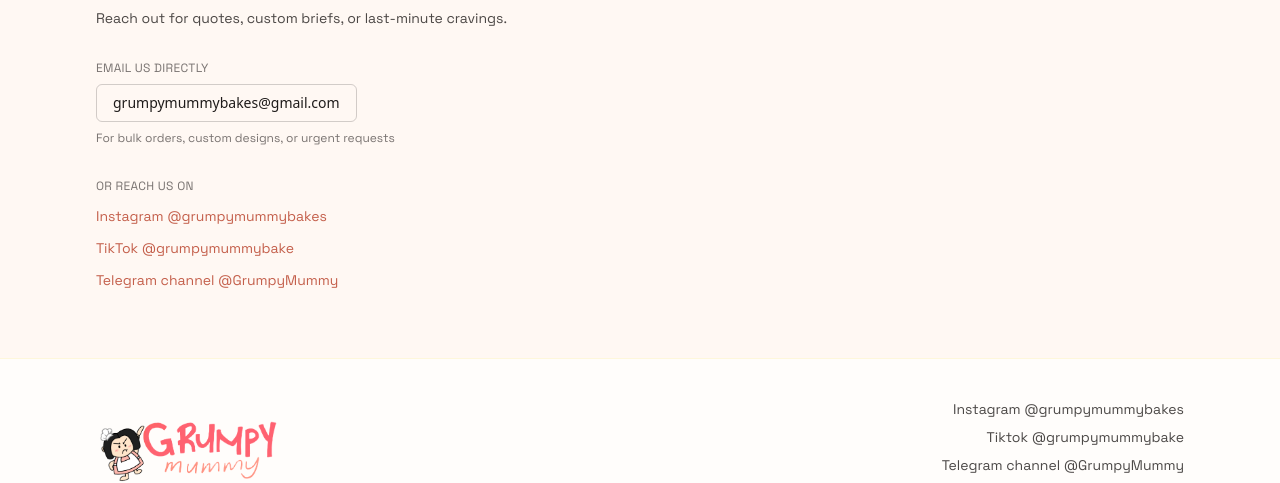
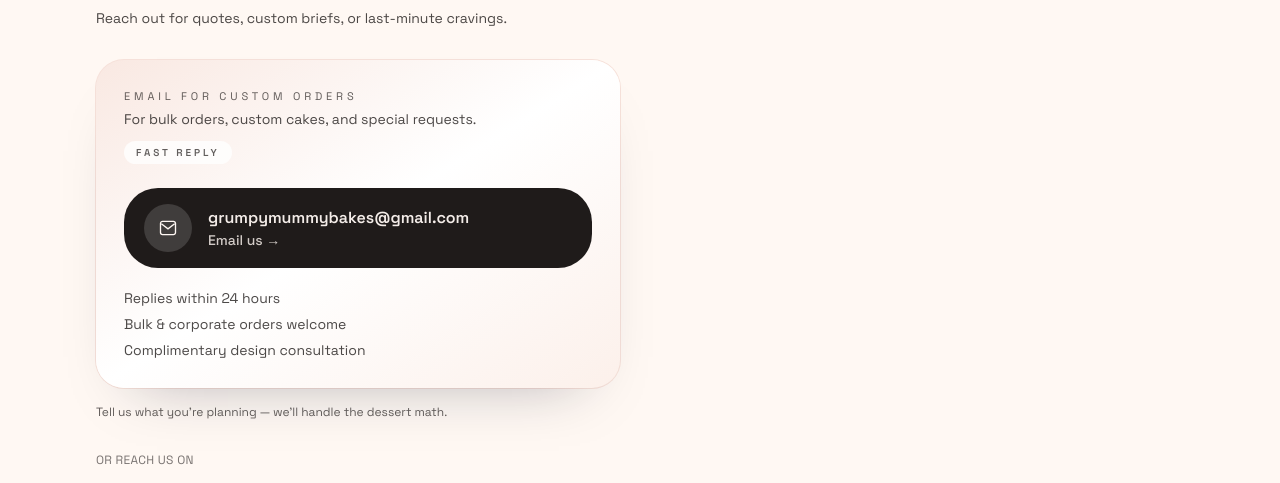
Before and after one commit to seanseethesean/GrumpyMummy, a React (Vite) app: page /contact in a window 1280 px wide. Shown: the part 257-740 px from the top of the page. Built offline with nearby package versions, Linux system fonts and the light colour scheme; no server answers; the database is empty.

Commit message:
FAQ page
FAQ page done

```diff
--- a/src/pages/About.tsx
+++ b/src/pages/About.tsx
@@ -4,9 +4,8 @@ const About = () => (
       <p className="text-xs uppercase tracking-[0.3em] text-charcoal/60">About us</p>
       <h1 className="font-display text-4xl text-charcoal">Grumpy Mummy is a tiny but mighty dessert studio</h1>
       <p className="mt-4 text-base text-charcoal/80">
-        We started as a weekend project for friends who wanted a cheesecake that tasted like cream cheese, not sugar. Today we bake
-        in a dedicated home studio certified for small batch production. Every order is handmade, labeled with storage instructions,
-        and handed off with the same stern care we give our family.
+        Grumpy Mummy began as weekend bakes for friends — desserts made by the founder and his mum, brought to school for friends to try. One of us baked; the other kept coming back with ideas. After a year of empty containers and repeat requests, we decided to make it official.
+        Every order is handmade, clearly labeled with storage instructions, and packed with the same stern care we reserve for family.
       </p>
     </section>
 
@@ -32,15 +31,15 @@ const About = () => (
     <section className="grid gap-6 md:grid-cols-3">
       <div className="rounded-3xl border border-amber-100/60 bg-white/70 p-6">
         <h3 className="font-display text-xl text-charcoal">What makes us different</h3>
-        <p className="mt-2 text-sm text-charcoal/80">We treat desserts like a craft, balancing texture, acidity, and salt.</p>
+        <p className="mt-2 text-sm text-charcoal/80">We treat desserts like a craft, balancing texture, acidity, and salt</p>
       </div>
       <div className="rounded-3xl border border-amber-100/60 bg-white/70 p-6">
         <h3 className="font-display text-xl text-charcoal">Lead time</h3>
-        <p className="mt-2 text-sm text-charcoal/80">Standard bakes need 3-4 days. Customs need 10 days. Rush orders depend on oven space.</p>
+        <p className="mt-2 text-sm text-charcoal/80">Weekly pre-orders lock every Saturday Customs need about 10 days</p>
       </div>
       <div className="rounded-3xl border border-amber-100/60 bg-white/70 p-6">
         <h3 className="font-display text-xl text-charcoal">Pickup & Delivery</h3>
-        <p className="mt-2 text-sm text-charcoal/80">Self pick-up near Farrer Park or courier islandwide (fee based on zone).</p>
+        <p className="mt-2 text-sm text-charcoal/80">Flexible weekday pickup at NUS or Pasir Ris</p>
       </div>
     </section>
   </div>
--- a/src/pages/Contact.tsx
+++ b/src/pages/Contact.tsx
@@ -45,22 +45,55 @@ return (
       </p>
 
       {/* Primary CTA: Email */}
-      <div className="mt-8">
-        <p className="text-xs uppercase tracking-wide text-charcoal/60">
-          Email us directly
-        </p>
+      <div className="mt-8 rounded-[28px] bg-gradient-to-br from-brand-base/10 via-white to-brand-base/5 p-7 ring-1 ring-brand-base/15 shadow-[0_30px_60px_-40px_rgba(15,23,42,0.35)]">
+        <div className="flex flex-wrap items-center justify-between gap-3">
+          <div>
+            <p className="text-[11px] uppercase tracking-[0.35em] text-charcoal/70">
+              Email for custom orders
+            </p>
+            <p className="mt-1 text-sm text-charcoal/80">
+              For bulk orders, custom cakes, and special requests.
+            </p>
+          </div>
+          <span className="rounded-full bg-white/80 px-3 py-1 text-[10px] font-semibold uppercase tracking-[0.3em] text-charcoal/70">
+            Fast reply
+          </span>
+        </div>
 
         <a
           href="mailto:grumpymummybakes@gmail.com"
-          className="mt-2 inline-block rounded-md border border-charcoal/20 px-4 py-2 font-sans text-sm text-charcoal transition hover:bg-charcoal/5"
+          className="mt-6 flex items-center justify-between gap-4 rounded-[34px] bg-charcoal px-5 py-4 text-cream text-lg font-semibold transition hover:bg-charcoal/80 hover:shadow-[0_18px_35px_-25px_rgba(15,23,42,0.65)] cursor-pointer min-h-[56px]"
         >
-          grumpymummybakes@gmail.com
+          <span className="flex h-12 w-12 items-center justify-center rounded-full bg-white/15 text-cream">
+            <svg
+              xmlns="http://www.w3.org/2000/svg"
+              viewBox="0 0 24 24"
+              fill="none"
+              stroke="currentColor"
+              strokeWidth="1.6"
+              className="h-5 w-5"
+              aria-hidden="true"
+            >
+              <path d="M3 6.5A2.5 2.5 0 0 1 5.5 4h13A2.5 2.5 0 0 1 21 6.5v11A2.5 2.5 0 0 1 18.5 20h-13A2.5 2.5 0 0 1 3 17.5z" />
+              <path d="m4 7 8 6 8-6" />
+            </svg>
+          </span>
+          <div className="flex flex-1 flex-col text-left text-base">
+            <span className="font-semibold text-cream/95">grumpymummybakes@gmail.com</span>
+            <span className="text-sm font-medium text-cream/80">Email us &rarr;</span>
+          </div>
         </a>
 
-        <p className="mt-2 text-xs text-charcoal/60">
-          For bulk orders, custom designs, or urgent requests
-        </p>
+        <ul className="mt-5 space-y-1.5 text-sm text-charcoal/80">
+          <li>Replies within 24 hours</li>
+          <li>Bulk & corporate orders welcome</li>
+          <li>Complimentary design consultation</li>
+        </ul>
       </div>
+
+      <p className="mt-4 text-xs text-charcoal/70">
+        Tell us what you're planning &mdash; we'll handle the dessert math.
+      </p>
 
       {/* Secondary: Social links */}
       <div className="mt-8 space-y-3 text-sm">
--- a/src/pages/FAQ.tsx
+++ b/src/pages/FAQ.tsx
@@ -1,27 +1,19 @@
 const faqs = [
   {
-    question: 'What is the lead time?',
-    answer: 'Standard cakes need 3-4 days notice. Custom finishes or large orders need 10-14 days.',
-  },
-  {
     question: 'Do you accept custom orders?',
-    answer: 'Yes. Share inspiration photos and serving size on WhatsApp. We will confirm feasibility and quote before locking slots.',
+    answer: 'Yes. Custom orders are accepted on a case-by-case basis. Share your request via Telegram or email, we’ll let you know what’s feasible and confirm pricing before locking the order',
   },
   {
     question: 'How do I store the desserts?',
-    answer: 'Keep refrigerated. Cheesecake: 3 days. Tiramisu: 2 days. Always serve slightly chilled for best texture.',
-  },
-  {
-    question: 'Allergy information',
-    answer: 'Our kitchen works with gluten, dairy, nuts, and eggs. While we clean between batches, cross-contact is possible.',
+    answer: 'Keep everything refrigerated',
   },
   {
     question: 'Delivery or pickup?',
-    answer: 'Pickup near Farrer Park. Courier delivery available across Singapore (from $18). We package everything in insulated bags.',
+    answer: 'Flexible weekday pickup at NUS or Pasir Ris. Courier delivery is available across Singapore, subject to location. Delivery fees will be quoted and confirmed with you before dispatch',
   },
   {
     question: 'Payment methods',
-    answer: 'PayNow is preferred. Credit card links available on request. A 50% deposit secures the baking slot.',
+    answer: 'PayNow is preferred',
   },
 ]
 
@@ -30,7 +22,18 @@ const FAQ = () => (
     <div className="mb-8 max-w-2xl">
       <p className="text-xs uppercase tracking-[0.3em] text-charcoal/60">FAQ</p>
       <h1 className="font-display text-4xl text-charcoal">Everything you ask before ordering</h1>
-      <p className="mt-4 text-sm text-charcoal/80">Still unsure? Slide into WhatsApp – we respond within a day.</p>
+      <p className="mt-4 text-sm text-charcoal/80">
+        Still unsure?{' '} Text us on {' '}
+        <a
+          href="https://t.me/Joshualeong"
+          target="_blank"
+          rel="noreferrer"
+          className="underline decoration-brand-base underline-offset-2 hover:text-brand-base"
+        >
+        Telegram
+        </a>{' '}
+        – we respond within a day.
+      </p>
     </div>
     <div className="space-y-4">
       {faqs.map((faq) => (
```
